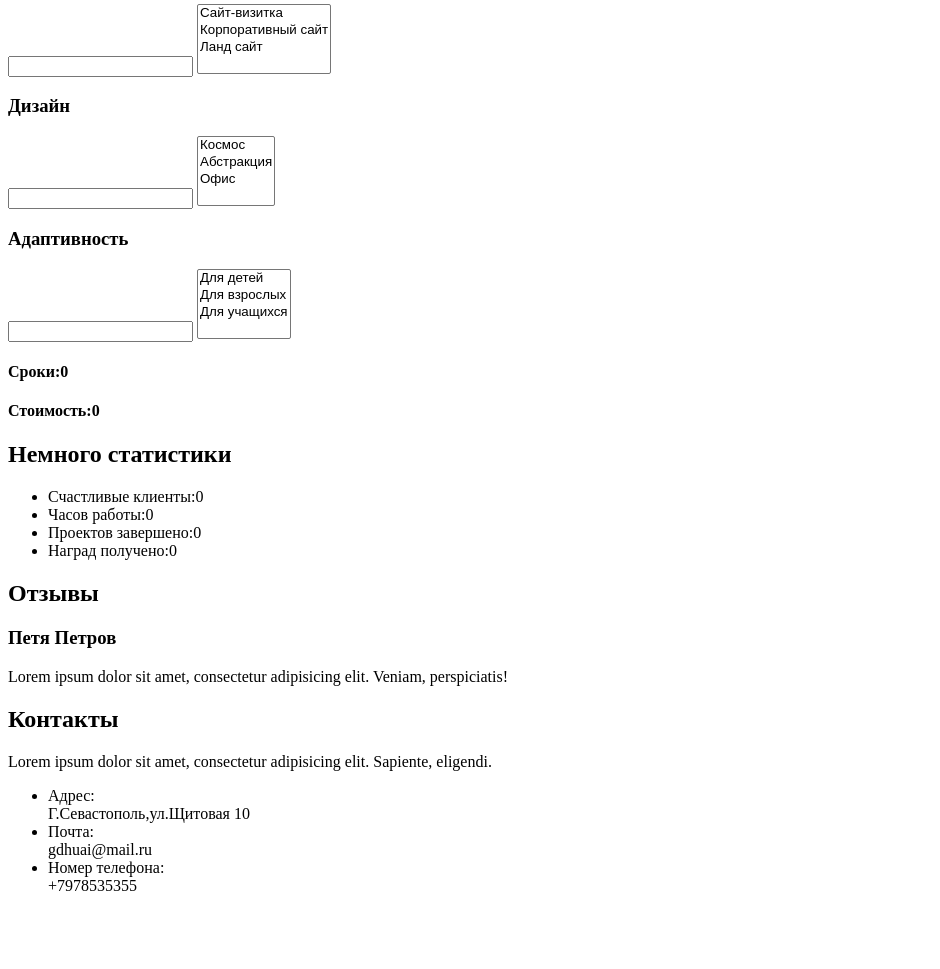
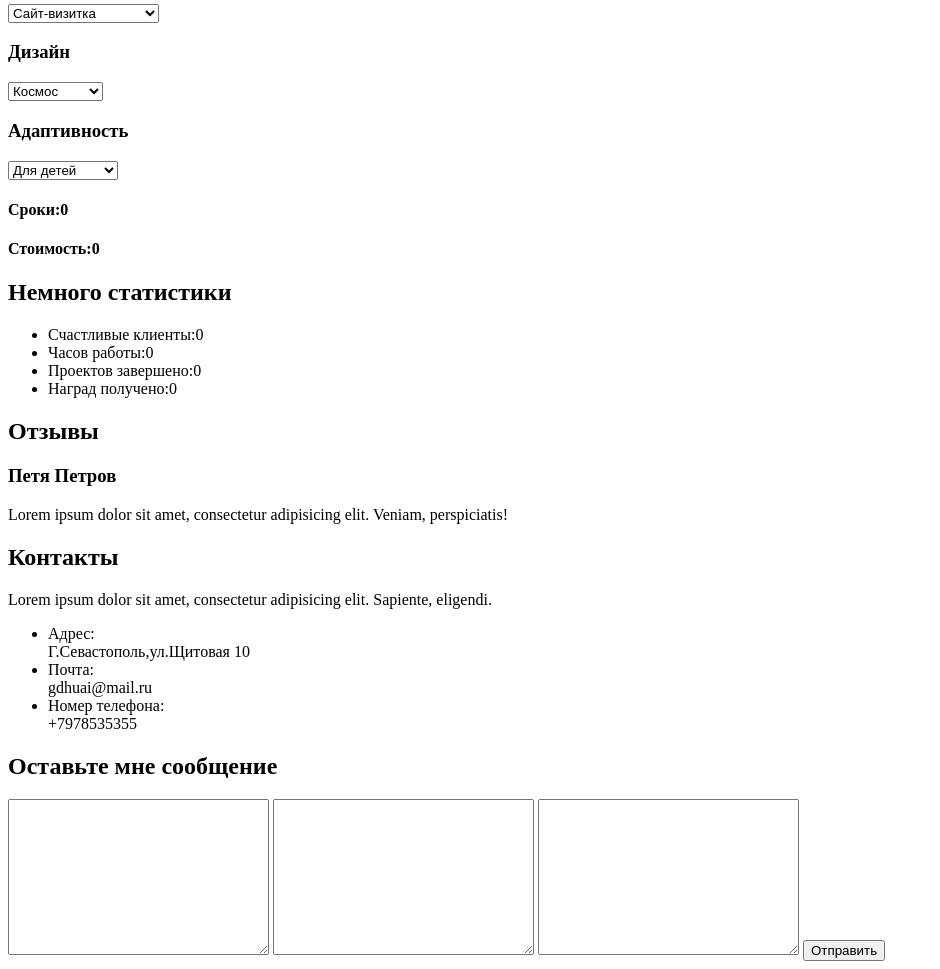
Before and after one commit to D3StR03D/D3StR03D.github.io, a plain HTML site: page Src/index.html in a window 1280 px wide. Shown: the part 1123-2092 px from the top of the page, without its empty margins (0-940 px from the left). Before the commit the page ends 2034 px from the top, so only its background shows below. Drawn offline with Linux system fonts and the light colour scheme.

Commit message:
Изменил структуру сайта
Убрал лишнии команды, закончил последнюю часть сайта.

```diff
--- a/Src/index.html
+++ b/Src/index.html
@@ -53,22 +53,19 @@
   <div class="medium_contain4">
       <h2><b>Расчёт стоимости</b></h2>
       <h3>Тип сайта</h3>
-      <input type="text">
-      <select name="type_site" id="1" multiple>
+      <select name="type_site" id="1" >
       <option value="opt1">Сайт-визитка</option>
       <option value="opt2">Корпоративный сайт</option>
       <option value="opt3">Ланд сайт</option>
       </select>
       <h3>Дизайн</h3>
-      <input type="text">
-      <select name="disign" id="2" multiple>
+      <select name="disign" id="2" >
       <option value="opt1">Космос</option>
       <option value="opt2">Абстракция</option>
       <option value="opt3">Офис</option>
       </select>
       <h3>Адаптивность</h3>
-      <input type="text">
-       <select name="Adaptivnost" id="3" multiple>
+       <select name="Adaptivnost" id="3" >
       <option value="opt1">Для детей</option>
       <option value="opt2">Для взрослых </option>
       <option value="opt3">Для учащихся</option>
@@ -99,7 +96,16 @@
            <li>Почта: <br>gdhuai@mail.ru</li>
             <li>Номер телефона: <br>+7978535355</li>
       </ul>
-
+      </div>
+      <h2>Оставьте мне сообщение</h2>
+      <div>
+          <textarea name="Name" id="umi" cols="30" rows="10" >
+          </textarea>
+           <textarea name="Email" id="umi" cols="30" rows="10" >
+          </textarea>
+           <textarea name="Message" id="umi" cols="30" rows="10" >
+          </textarea>
+          <input type="Submit" value="Отправить">
       </div>
   </div>
    </div>
```
